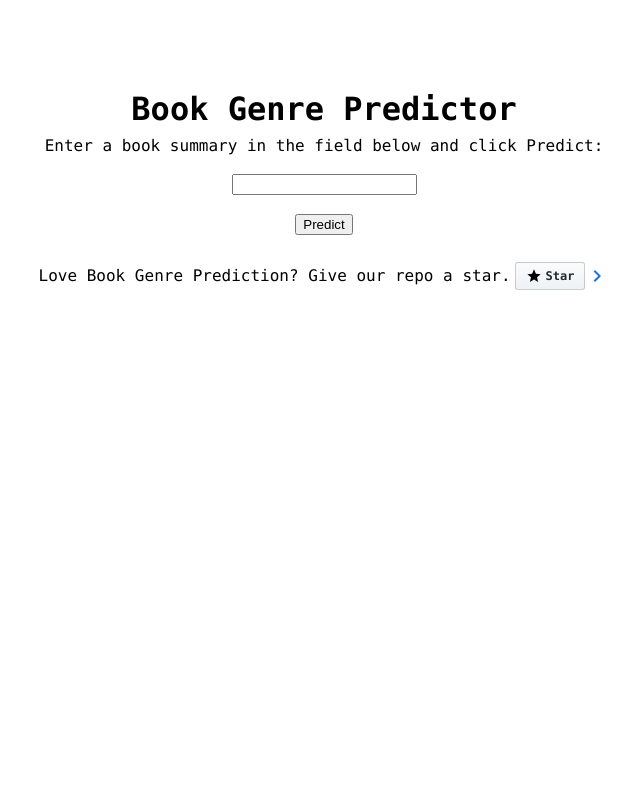
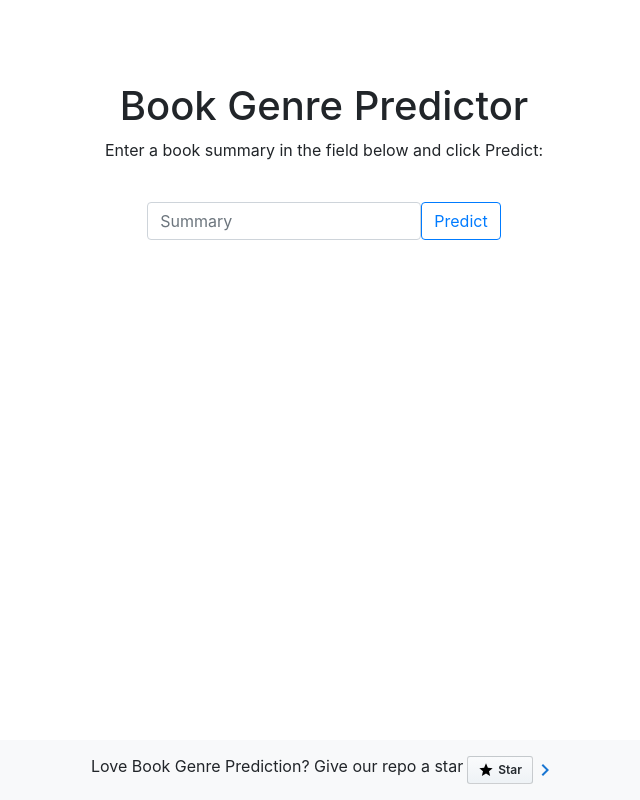
Before and after one commit to ECS171-Group9/genre-prediction-app, an Angular app: page / in a window 1280 px wide. Shown: the whole page, without its empty margins (316-956 px from the left). Built offline with nearby package versions, Linux system fonts and the light colour scheme.

Commit message:
Added bootstrap, stickied footer

```diff
--- a/package.json
+++ b/package.json
@@ -16,9 +16,12 @@
     "@angular/compiler": "~12.2.0",
     "@angular/core": "~12.2.0",
     "@angular/forms": "~12.2.0",
+    "@angular/localize": "~12.2.0",
     "@angular/platform-browser": "~12.2.0",
     "@angular/platform-browser-dynamic": "~12.2.0",
     "@angular/router": "~12.2.0",
+    "@ng-bootstrap/ng-bootstrap": "^10.0.0",
+    "bootstrap": "^4.5.0",
     "flask": "^0.2.10",
     "path": "^0.12.7",
     "rxjs": "~6.6.0",
--- a/src/app/app.component.html
+++ b/src/app/app.component.html
@@ -1,30 +1,76 @@
 <div class="content" role="main">
-
   <!-- Title and entry field -->
   <h1>{{ title }}</h1>
   <p>Enter a book summary in the field below and click Predict:</p>
-    <br>
-    <div>
-        <input type="text" name="summaryField" id="summaryField" #summaryField>
+  <br />
+  <div class="align-middle">
+    <div class="input-group">
+      <input
+        type="search"
+        name="summaryField"
+        id="summaryField"
+        class="form-control rounded"
+        placeholder="Summary"
+        aria-label="Summary"
+        aria-describedby="search-addon"
+        #summaryField
+      />
+      <button
+        type="button"
+        class="btn btn-outline-primary"
+        (click)="predictGenre(summaryField.value)"
+      >
+        Predict
+      </button>
     </div>
-    <br>
-    <div>
-        <button type="button" class="btn btn-success" (click)="predictGenre(summaryField.value)">Predict</button>
   </div>
-    <br>
+  <br />
   <div *ngIf="predicted">Prediction: {{ prediction }}</div>
+</div>
 
 <!-- Footer -->
-    <footer>
-        Love Book Genre Prediction? Give our repo a star.
-        <a href="https://github.com/ECS171-Group9/genre-prediction-app" target="_blank" rel="noopener">
+<footer class="footer fixed-bottom mt-auto py-3 bg-light">
+  <div class="row d-flex mx-auto justify-content-center flex-nowrap">
+    <span>Love Book Genre Prediction? Give our repo a star</span>
+    <a
+      href="https://github.com/ECS171-Group9/genre-prediction-app"
+      target="_blank"
+      rel="noopener"
+    >
       <div class="github-star-badge">
-                <svg class="material-icons" xmlns="http://www.w3.org/2000/svg" width="24" height="24" viewBox="0 0 24 24"><path d="M0 0h24v24H0z" fill="none"/><path d="M12 17.27L18.18 21l-1.64-7.03L22 9.24l-7.19-.61L12 2 9.19 8.63 2 9.24l5.46 4.73L5.82 21z"/></svg>
+        <svg
+          class="material-icons"
+          xmlns="http://www.w3.org/2000/svg"
+          width="24"
+          height="24"
+          viewBox="0 0 24 24"
+        >
+          <path d="M0 0h24v24H0z" fill="none" />
+          <path
+            d="M12 17.27L18.18 21l-1.64-7.03L22 9.24l-7.19-.61L12 2 9.19 8.63 2 9.24l5.46 4.73L5.82 21z"
+          />
+        </svg>
         Star
       </div>
     </a>
-        <a href="https://github.com/ECS171-Group9/genre-prediction-app" target="_blank" rel="noopener">
-            <svg class="material-icons" xmlns="http://www.w3.org/2000/svg" width="24" height="24" viewBox="0 0 24 24"><path d="M10 6L8.59 7.41 13.17 12l-4.58 4.59L10 18l6-6z" fill="#1976d2"/><path d="M0 0h24v24H0z" fill="none"/></svg>
+    <a
+      href="https://github.com/ECS171-Group9/genre-prediction-app"
+      target="_blank"
+      rel="noopener"
+    >
+      <svg
+        class="material-icons"
+        xmlns="http://www.w3.org/2000/svg"
+        width="24"
+        height="24"
+        viewBox="0 0 24 24"
+      >
+        <path
+          d="M10 6L8.59 7.41 13.17 12l-4.58 4.59L10 18l6-6z"
+          fill="#1976d2"
+        />
+        <path d="M0 0h24v24H0z" fill="none" />
+      </svg>
     </a>
+  </div>
 </footer>
-</div>
--- a/src/app/app.module.ts
+++ b/src/app/app.module.ts
@@ -5,6 +5,7 @@ import { AppRoutingModule } from './app-routing.module';
 import { AppComponent } from './app.component';
 import { HttpClientModule} from "@angular/common/http";
 import { RestService } from "./rest.service";
+import { NgbModule } from '@ng-bootstrap/ng-bootstrap';
 
 @NgModule({
     declarations: [
@@ -13,7 +14,8 @@ import { RestService } from "./rest.service";
     imports: [
         BrowserModule,
         AppRoutingModule,
-        HttpClientModule
+        HttpClientModule,
+        NgbModule
     ],
     providers: [RestService],
     bootstrap: [AppComponent]
--- a/src/index.html
+++ b/src/index.html
@@ -1,13 +1,13 @@
-<!doctype html>
+<!DOCTYPE html>
 <html lang="en">
-<head>
-    <meta charset="utf-8">
+  <head>
+    <meta charset="utf-8" />
     <title>Book Genre Predictor</title>
-    <base href="/">
-    <meta name="viewport" content="width=device-width, initial-scale=1">
-    <link rel="icon" type="image/x-icon" href="favicon.ico">
-</head>
-<body>
+    <base href="/" />
+    <meta name="viewport" content="width=device-width, initial-scale=1" />
+    <link rel="icon" type="image/x-icon" href="favicon.ico" />
+  </head>
+  <body>
     <app-root></app-root>
-</body>
+  </body>
 </html>
--- a/src/polyfills.ts
+++ b/src/polyfills.ts
@@ -1,3 +1,7 @@
+/***************************************************************************************************
+ * Load `$localize` onto the global scope - used if i18n tags appear in Angular templates.
+ */
+import '@angular/localize/init';
 /**
  * This file includes polyfills needed by Angular and is loaded before the app.
  * You can add your own extra polyfills to this file.
--- a/src/styles.scss
+++ b/src/styles.scss
@@ -1,4 +1,9 @@
 /* You can add global styles to this file, and also import other style files */
+html,
+body {
+  height: 80%;
+}
+
 h1,
 h2,
 h3 {
@@ -55,17 +60,17 @@ footer a {
   align-items: center;
   font-size: 12px;
   padding: 3px 10px;
-    border: 1px solid rgba(27,31,35,.2);
+  border: 1px solid rgba(27, 31, 35, 0.2);
   border-radius: 3px;
-    background-image: linear-gradient(-180deg,#fafbfc,#eff3f6 90%);
+  background-image: linear-gradient(-180deg, #fafbfc, #eff3f6 90%);
   margin-left: 4px;
   font-weight: 600;
 }
 
 .github-star-badge:hover {
-    background-image: linear-gradient(-180deg,#f0f3f6,#e6ebf1 90%);
-    border-color: rgba(27,31,35,.35);
-    background-position: -.5em;
+  background-image: linear-gradient(-180deg, #f0f3f6, #e6ebf1 90%);
+  border-color: rgba(27, 31, 35, 0.35);
+  background-position: -0.5em;
 }
 
 .github-star-badge .material-icons {
@@ -73,3 +78,6 @@ footer a {
   width: 16px;
   margin-right: 4px;
 }
+
+/* Importing Bootstrap SCSS file. */
+@import "~bootstrap/scss/bootstrap";
```
Also changed, not shown: 1 other file (tests, documents, lock files or other folders). Lines whose indentation alone changed are shown as unchanged.
